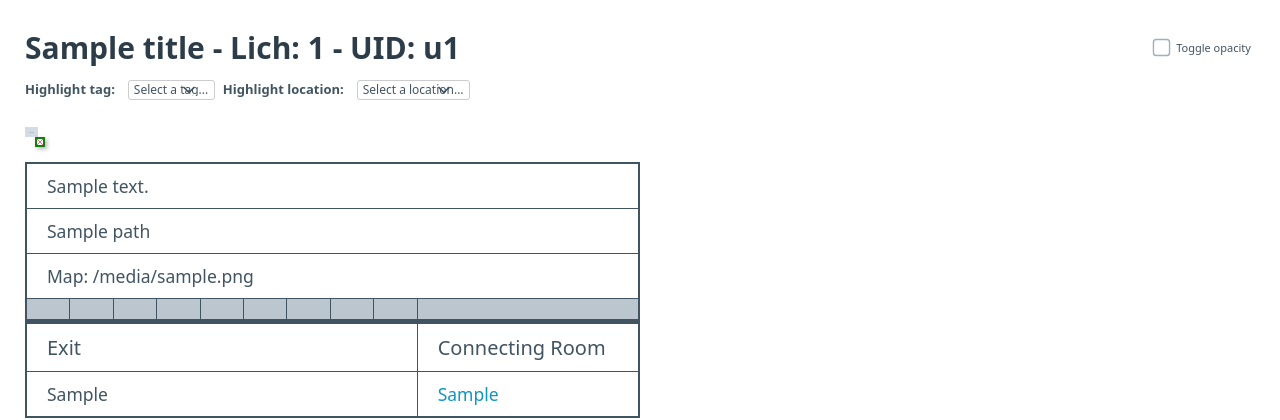
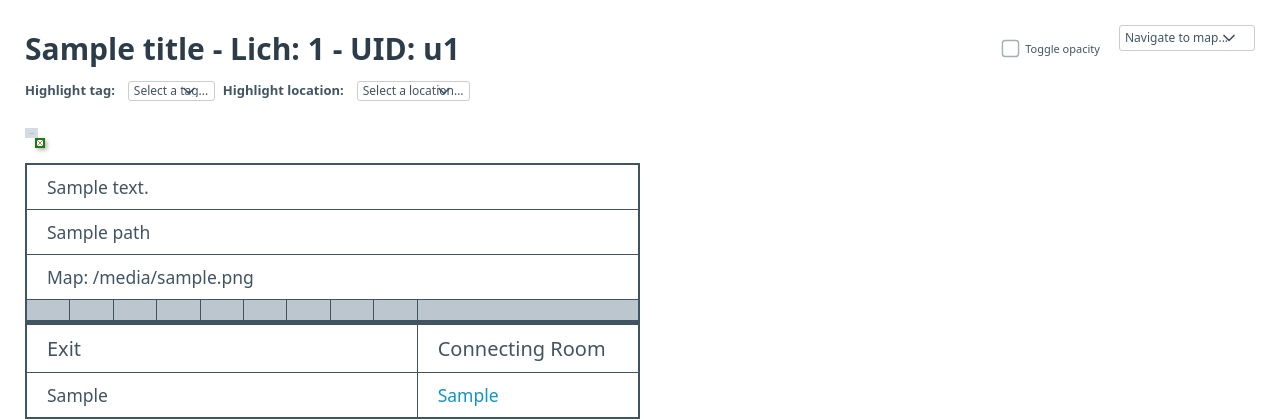
Before and after one commit to MahtraDR/dr-lich-mapdb-room, a Flask app: template app/templates/room.html in a window 1280 px wide. Shown: the top 420 px of the page. Run offline with Flask 3, Linux system fonts and the light colour scheme; the template is opened without the code that fills it: most values are stand-ins (such as "Sample title", 1, 10 or a date in 2020); grey boxes marked "Sample" are stand-in pictures; parts of the project's set-up code (start-up, migrations or seed data) failed here and were passed over.

Commit message:
add ability to jump between maps, fix up styling for location/tag combo

```diff
--- a/app/main.py
+++ b/app/main.py
@@ -101,6 +101,17 @@ def room_page(room_id = None, simu_id = None):
     image_tags = sorted(list(image_tags))
     image_locations = sorted(list(image_locations))
 
+    # Create map navigation list - find first room for each unique map
+    available_maps = {}
+    for room_info in room_data:
+        if room_info.get("image") and room_info.get("image_coords"):
+            map_name = room_info["image"]
+            if map_name not in available_maps:
+                available_maps[map_name] = room_info["id"]
+
+    # Sort maps alphabetically
+    available_maps = sorted(available_maps.items())
+
     return render_template(
         "room.html",
         room=room,
@@ -111,6 +122,7 @@ def room_page(room_id = None, simu_id = None):
         image_tags=image_tags,
         image_locations=image_locations,
         same_image_rooms=same_image_rooms,
+        available_maps=available_maps,
     )
 
 @app.route("/search", methods=('GET', 'POST'))
--- a/app/static/css/room.css
+++ b/app/static/css/room.css
@@ -118,9 +118,9 @@ h3 {
 
 #title_row {
     display: flex;
-    justify-content: space-between;
     align-items: center;
     margin-bottom: 5px;
+    gap: 15px;
 }
 
 #title_row h3 {
@@ -169,6 +169,19 @@ h3 {
     font-size: 11px;
     font-weight: normal;
     line-height: 1;
+}
+
+#map_navigation {
+    display: flex;
+    align-items: center;
+}
+
+#map_dropdown {
+    padding: 3px 5px;
+    font-size: 12px;
+    border: 1px solid #ccc;
+    border-radius: 3px;
+    max-width: fit-content;
 }
 
 #mapimage.opacity_active {
@@ -243,7 +256,7 @@ h3 {
 .both_highlight_box {
     pointer-events: none;
     box-sizing: border-box;
-    border: 2px solid plum;
+    border: 2px solid darkviolet;
 }
 
 .both_highlight_box::before,
@@ -257,9 +270,9 @@ h3 {
 }
 
 .both_highlight_box::before {
-    background: linear-gradient(45deg, transparent 46%, plum 46%, plum 54%, transparent 54%);
+    background: linear-gradient(45deg, transparent 46%, darkviolet 46%, darkviolet 54%, transparent 54%);
 }
 
 .both_highlight_box::after {
-    background: linear-gradient(-45deg, transparent 46%, plum 46%, plum 54%, transparent 54%);
+    background: linear-gradient(-45deg, transparent 46%, darkviolet 46%, darkviolet 54%, transparent 54%);
 }
--- a/app/templates/room.html
+++ b/app/templates/room.html
@@ -28,6 +28,14 @@
                         <label for="opacity_checkbox">Toggle opacity</label>
                     </div>
                     {% endif %}
+                    <div id="map_navigation">
+                        <select id="map_dropdown" onchange="navigateToMap()">
+                            <option value="">Navigate to map...</option>
+                            {% for map_name, room_id in available_maps %}
+                            <option value="{{ room_id }}" {% if room.image == map_name %}selected{% endif %}>{{ map_name }}</option>
+                            {% endfor %}
+                        </select>
+                    </div>
                 </div>
                 {% if room.image and image_tags %}
                 <div id="tag_selector">
@@ -181,6 +189,15 @@
                     mapImage.classList.remove('opacity_active');
                 }
             }
+
+            function navigateToMap() {
+                const dropdown = document.getElementById('map_dropdown');
+                const selectedRoomId = dropdown.value;
+
+                if (selectedRoomId) {
+                    window.location.href = '/' + selectedRoomId;
+                }
+            }
         </script>
     </body>
 </html>
```
